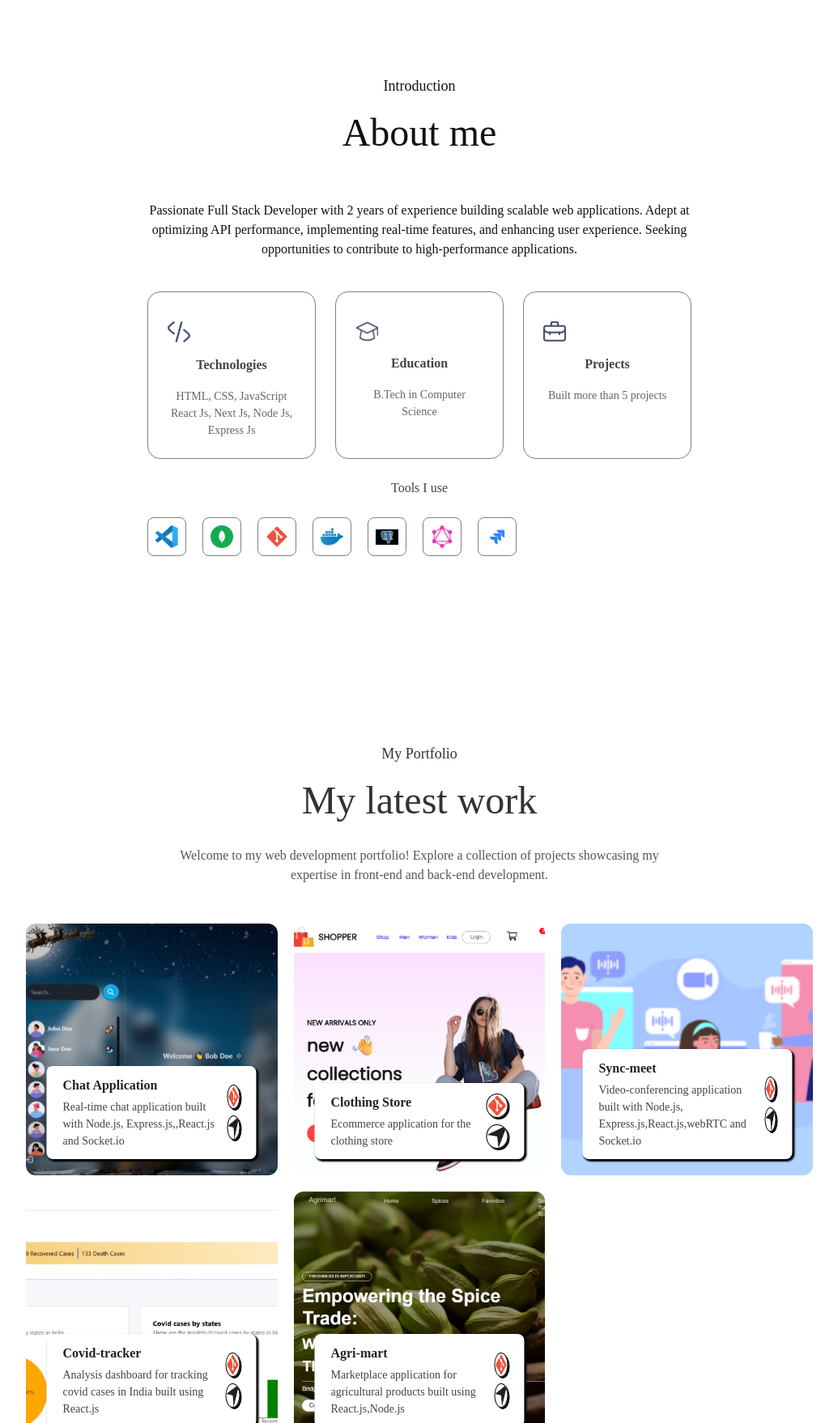
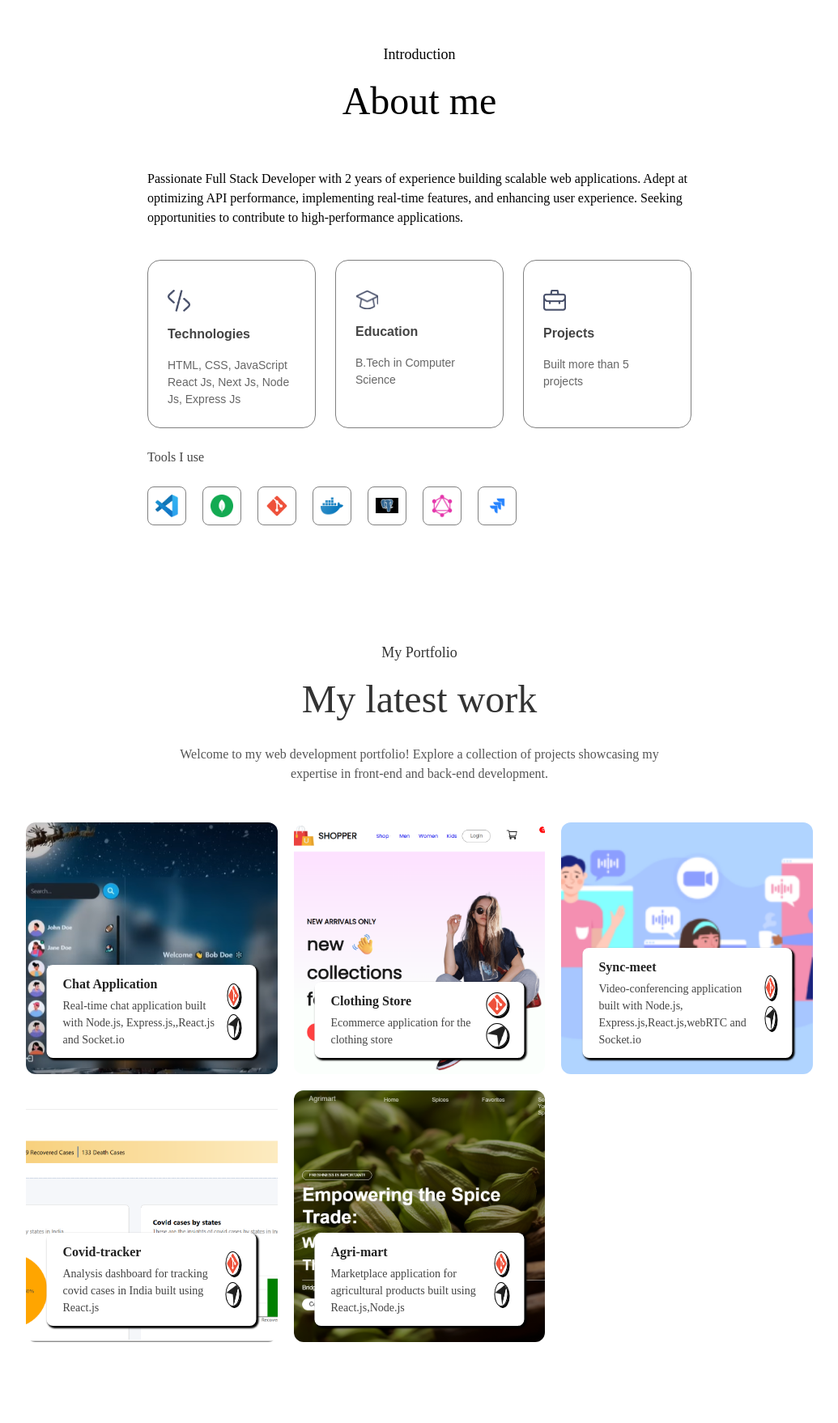
Before and after one commit to NesrinNoufal/portfolio, a Next.js app: page / in a window 1280 px wide. Shown: the part 842-2600 px from the top of the page at 81% size, without its empty margins (122-1157 px from the left). Built offline with nearby package versions, Linux system fonts and the light colour scheme; a web font is replaced by a local one.

Commit message:
responsive layout error fixed

```diff
--- a/app/components/About.css
+++ b/app/components/About.css
@@ -1,6 +1,6 @@
 .about-container {
     width: 100%;
-    padding: 0rem 12%;
+    padding: 3rem 12%;
     scroll-margin-top: 2rem;
   }
 
@@ -118,7 +118,7 @@
     width: 1.25rem;
   }
 
-  .about-container .dark {
+  .about-container.dark {
      color: white;
      background-color: #121212;
   }
@@ -154,11 +154,11 @@
       width: 1.75rem;
     }
   }
-  @media (max-width: 640px) {
+  /* @media (max-width: 640px) {
     .about-container {
       margin-top: 16rem;
     }
-  }
+  } */
   @media (max-width: 768px) {
     .about-title {
       font-size: 2.5rem;
--- a/app/components/About.jsx
+++ b/app/components/About.jsx
@@ -10,7 +10,7 @@ import Button from '@mui/material/Button';
 
 const About = ({ isDarkMode }) => {
   return (
-    <div className={`header-container ${isDarkMode ? "dark" : ""}`}>
+    <div className={`about-container ${isDarkMode ? "dark" : ""}`}>
     <motion.div
       initial={{ opacity: 0 }}
       whileInView={{ opacity: 1 }}
--- a/app/components/Contact.css
+++ b/app/components/Contact.css
@@ -3,7 +3,7 @@
 .contact-container {
     width: 100%;
     padding: 2rem 12%;
-    background: url("/footer-bg-color.png") no-repeat center;
+    background: url("/footer-bg-color.png") center ;
     background-size: 90% auto;
   }
 
@@ -55,7 +55,7 @@
     border-radius: 0.375rem;
     background-color: white;
     margin-bottom: 1.5rem;
-    color: black;
+    /* color: black; */
     outline: none;
     resize: vertical;
   }
@@ -101,8 +101,10 @@
     border-color: rgba(255, 255, 255, 0.9);
     /* color: rgba(255, 255, 255, 0.9); */
   }
-  .contact-container.dark .contact-input ,
-  .contact-container.dark .contact-textarea {
+  .contact-container.dark .contact-input {
+    color: rgba(255, 255, 255, 0.9);
+  }
+  .contact-container.dark .contact-textarea{
     color: rgba(255, 255, 255, 0.9);
   }
 
--- a/app/components/Header.jsx
+++ b/app/components/Header.jsx
@@ -64,7 +64,7 @@ const Header = ({ isDarkMode }) => {
           whileInView={{ y: 0, opacity: 1 }}
           transition={{ duration: 0.6, delay: 1.2 }}
           viewport={{ once: true }}
-          href="/nesrinnoufalResume.pdf"
+          href="/nesrinnoufal_resume.pdf"
           download
           className="btn resume-btn"
         >
--- a/app/components/Work.css
+++ b/app/components/Work.css
@@ -1,6 +1,6 @@
 .work-container {
     width: 100%;
-    padding: 10rem 12%;
+    padding: 3rem 12%;
     scroll-margin-top: 5rem; /* scroll-mt-20 */
     box-sizing: border-box;
     font-family: 'Ovo', serif;
--- a/app/components/navbar.jsx
+++ b/app/components/navbar.jsx
@@ -89,7 +89,7 @@ const Navbar = ({ isDarkMode, setIsDarkMode }) => {
 
           <li><a href="#top" className="nav-link" onClick={closeMenu}>Home</a></li>
           <li><a href="#about" className="nav-link" onClick={closeMenu}>About me</a></li>
-          <li><a href="#services" className="nav-link" onClick={closeMenu}>Services</a></li>
+          {/* <li><a href="#services" className="nav-link" onClick={closeMenu}>Services</a></li> */}
           <li><a href="#work" className="nav-link" onClick={closeMenu}>My Work</a></li>
           <li><a href="#contact" className="nav-link" onClick={closeMenu}>Contact me</a></li>
         </ul>
```
